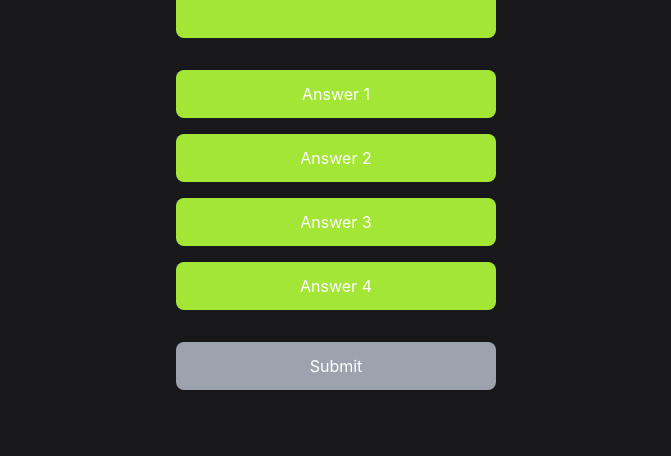
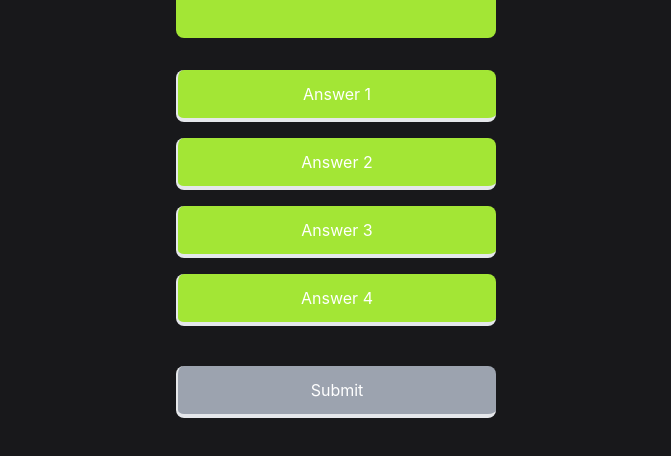
Before and after one commit to Staci082/Quiz-App, a React (Vite) app in the folder quiz-app/: page /questions in a window 1280 px wide. Shown: the part 346-802 px from the top of the page, without its empty margins (304-975 px from the left). Built offline with nearby package versions, Linux system fonts and the light colour scheme.

Commit message:
results layout halfway

```diff
--- a/quiz-app/src/pages/Homepage.jsx
+++ b/quiz-app/src/pages/Homepage.jsx
@@ -86,7 +86,7 @@ function Homepage() {
                         <button
                             onClick={openBottomElement}
                             key={item.title}
-                            className={`flex-col w-38 h-28 outline-white rounded-md relative inline-flex group items-center justify-center px-3.5 py-2 m-1 cursor-pointer border-b-4 border-l-2 active:border-lime-600 active:shadow-none shadow-lg bg-gradient-to-tr from-lime-400 to-lime-600 border-lime-700 text-white active:translate-y-2`}
+                            className={`flex-col w-38 h-28 outline-white rounded-md relative inline-flex group items-center justify-center px-3.5 py-2 m-1 border-b-4 border-l-2 active:border-lime-600 active:shadow-none shadow-lg bg-gradient-to-tr from-lime-400 to-lime-600 border-lime-700 text-white active:translate-y-2`}
                         >
                             <span className="absolute w-0 h-0 transition-all duration-300 ease-out bg-white group-hover:w-24 group-hover:h-20 opacity-10"></span>
                             <img width="90" height="90" src={item.img} alt={item.alt} className="absolute bottom-10" />
@@ -100,13 +100,20 @@ function Homepage() {
                         <button onClick={closeBottomElement} className="flex justify-center items-center">
                             <div className="self-center w-10 cursor-pointer h-1 bg-gray-300 rounded-xl mb-7"></div>
                         </button>
+                        <b>Amount of questions</b>
+                        <div className="flex gap-4 justify-center">
+                            <button className="border-solid border-2 border-white py-1 px-4 rounded-3xl">10</button>
+                            <button className="border-solid border-2 border-white py-1 px-4 rounded-3xl">20</button>
+                            <button className="border-solid border-2 border-white py-1 px-4 rounded-3xl">30</button>
+                        </div>
                         <b>Choose the level</b>
                         <div className="flex gap-4 justify-center">
                             <button className="border-solid border-2 border-white py-1 px-4 rounded-3xl">Easy</button>
                             <button className="border-solid border-2 border-white py-1 px-4 rounded-3xl">Medium</button>
                             <button className="border-solid border-2 border-white py-1 px-4 rounded-3xl">Hard</button>
                         </div>
-                        <a href="/questions" className="bg-white text-lime-600 py-2 rounded-xl max-w-[500px] min-w-[300px]">Play</a>
+
+                        <a href="/questions" className="bg-white text-lime-600 py-2 mt-2 rounded-xl max-w-[500px] min-w-[300px]">Play</a>
                     </div>
                 )}
             </section>
--- a/quiz-app/src/pages/Questions.jsx
+++ b/quiz-app/src/pages/Questions.jsx
@@ -32,12 +32,12 @@ function Questions() {
                     <p className="text-xl">Lorem ipsum, dolor sit amet consectetur adipisicing elit?</p>
                 </div>
 
-                <div className=" bg-lime-400 rounded-lg w-80 py-3">Answer 1</div>
-                <div className=" bg-lime-400 rounded-lg w-80 py-3">Answer 2</div>
-                <div className=" bg-lime-400 rounded-lg w-80 py-3">Answer 3</div>
-                <div className=" bg-lime-400 rounded-lg w-80 py-3">Answer 4</div>
+                <button className=" bg-lime-400 rounded-lg w-80 py-3 border-b-4 border-l-2">Answer 1</button>
+                <button className=" bg-lime-400 rounded-lg w-80 py-3 border-b-4 border-l-2">Answer 2</button>
+                <button className=" bg-lime-400 rounded-lg w-80 py-3 border-b-4 border-l-2">Answer 3</button>
+                <button className=" bg-lime-400 rounded-lg w-80 py-3 border-b-4 border-l-2">Answer 4</button>
 
-                <button className="bg-gray-400 rounded-lg w-80 py-3 mt-4">Submit</button>
+                <a href="/results" className="bg-gray-400 rounded-lg w-80 py-3 mt-6 border-b-4 border-l-2">Submit</a>
             </main>
         </section>
     );
--- a/quiz-app/src/pages/Results.jsx
+++ b/quiz-app/src/pages/Results.jsx
@@ -1,9 +1,39 @@
-import React from 'react'
+import { GoDotFill } from "react-icons/go";
 
 function Results() {
-  return (
-    <div>Results</div>
-  )
+    return (
+        <>
+            <section className=" md:w-1/2 w-full min-h-screen flex flex-col items-center pb-6 gap-6">
+                <div className="flex flex-col items-center gap-6">
+                <img width="94" height="94" src="https://img.icons8.com/3d-fluency/94/christmas-star.png" alt="christmas-star"/>
+                    <b className="text-2xl">You win!</b>
+                </div>
+
+                <div className="relative bg-lime-400 rounded-lg h-64 w-80 flex flex-col items-center justify-end">
+                    <div className="absolute top-5 left-5">
+                    <p>Quiz type</p>
+                    <b>Science</b>
+                    </div>
+
+                    <div className="flex gap-4 mb-4">
+                      <div className="flex items-center">
+                        <GoDotFill/>
+                        <p>Correct 80%</p>
+                        </div>
+                        <div className="flex items-center">
+                        <GoDotFill className="text-sky-800"/>
+                        <p>Incorrect 20%</p>
+                        </div>
+                    </div>
+                </div>
+
+                <div className="flex flex-row justify-center gap-4 w-80">
+                    <button className="bg-lime-400 rounded-lg basis-1/2 py-2 text-lg">Home</button>
+                    <button className="bg-gray-400 rounded-lg basis-1/2 py-2 text-lg">Play Again</button>
+                </div>
+            </section>
+        </>
+    );
 }
 
-export default Results
+export default Results;
```
